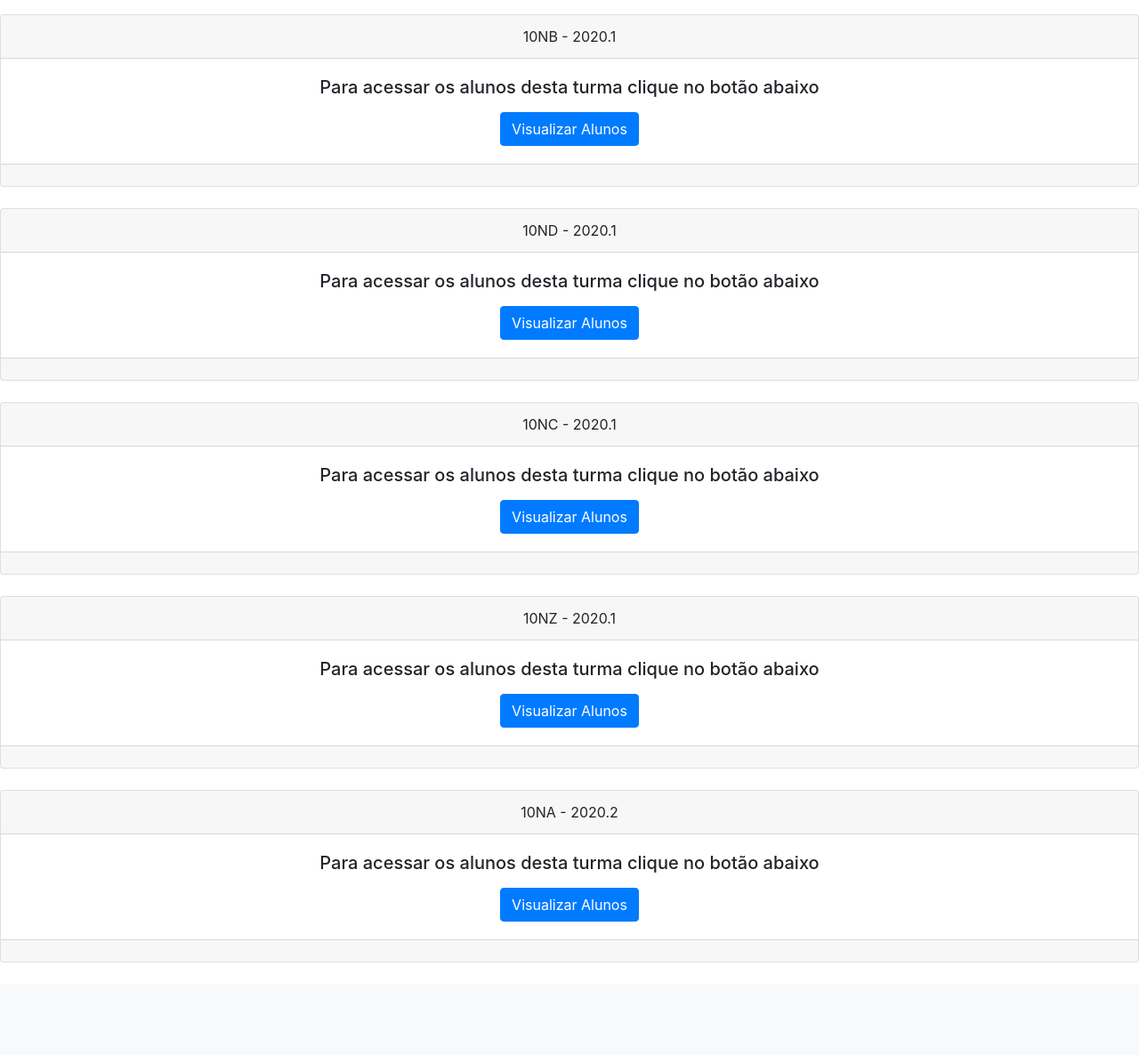
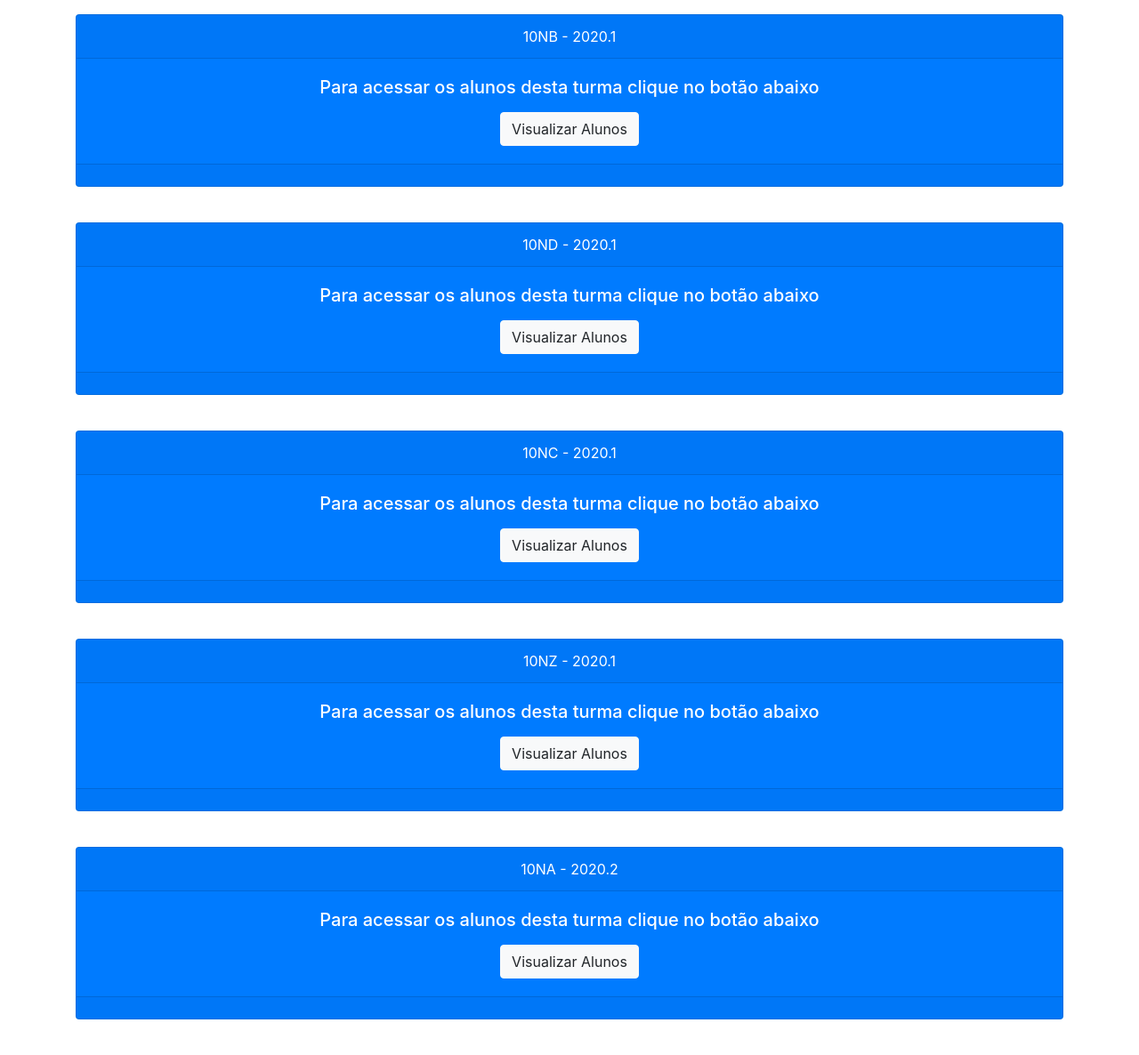
Before and after one commit to jamcabral/tcc-repositorio, a Django app: page /tcc in a window 1280 px wide. Shown: the part 56-1242 px from the top of the page at 89% size. Before the commit the page ends 1138 px from the top, so only its background shows below. Run offline with Django 3.2, Linux system fonts and the light colour scheme; data comes from the database, SQL or seed files in the repository; some libraries are stand-ins or nearby versions.

Commit message:
ajuste page meus tccs

```diff
--- a/core/templates/tcc.html
+++ b/core/templates/tcc.html
@@ -39,17 +39,18 @@
 <br><br><br>
   {% for Turma in turma %}
     {% if Turma.status_turma == "ATIVO" %}
-
-  <div class="card text-center">
+  <div class="container">
+  <div class="card text-white bg-primary mb-3 text-center">
     <div class="card-header">{{ Turma.nome_turma }} - {{ Turma.periodo_turma }}</div>
     <div class="card-body">
       <h5 class="card-title">Para acessar os alunos desta turma clique no botão abaixo </h5>
       <p class="card-text"></p>
-  <button type="button" class="btn btn-primary" data-toggle="modal" data-target=".bd-example-modal-xl{{ Turma.nome_turma }}">Visualizar Alunos</button>
+  <button type="button" class="btn btn-light" data-toggle="modal" data-target=".bd-example-modal-xl{{ Turma.nome_turma }}">Visualizar Alunos</button>
     </div>
     <div class="card-footer text-muted">
 
     </div>
+  </div>
   </div>
   <br>
     {% endif %}
@@ -60,7 +61,7 @@
     {% if Turma.status_turma == "ATIVO" %}
       <div class="modal fade bd-example-modal-xl{{ Turma.nome_turma }}" tabindex="-1" role="dialog" aria-labelledby="myExtraLargeModalLabel" aria-hidden="true">
          <div class="modal-dialog modal-xl" role="document">
-                          <div class="modal-content">
+        <div class="modal-content">
 
 <!-- Criar Filtros para Visualização do Table-->
 <div class="m-3">
```
